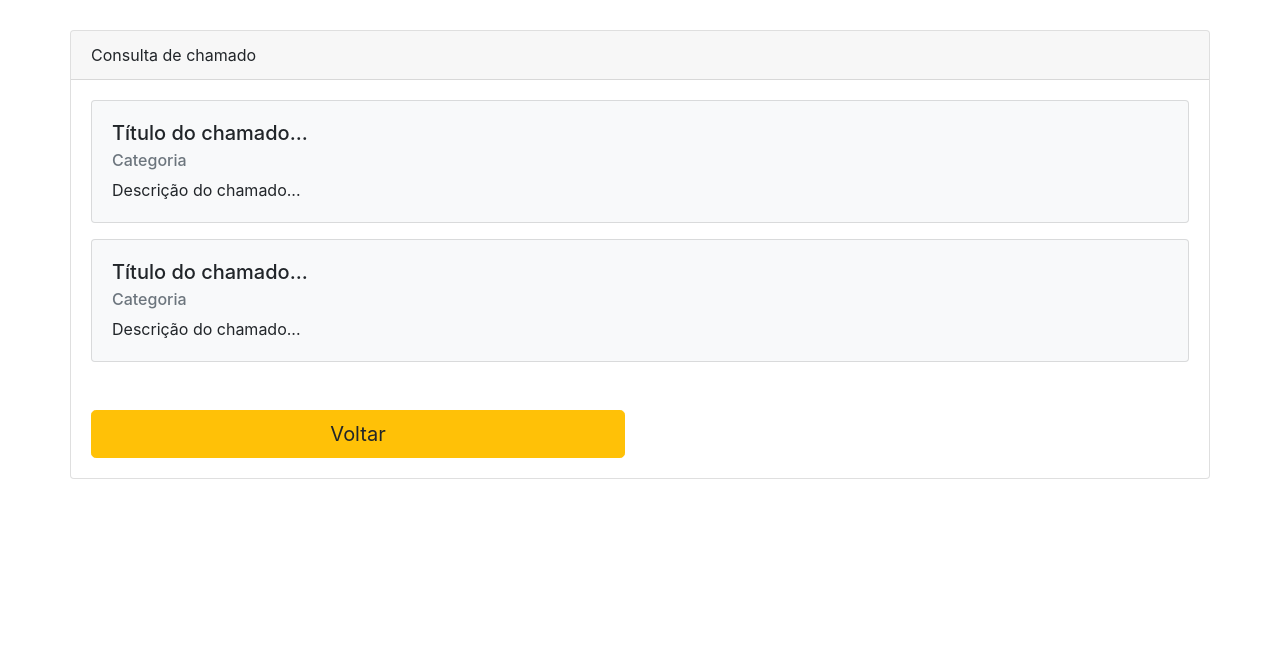
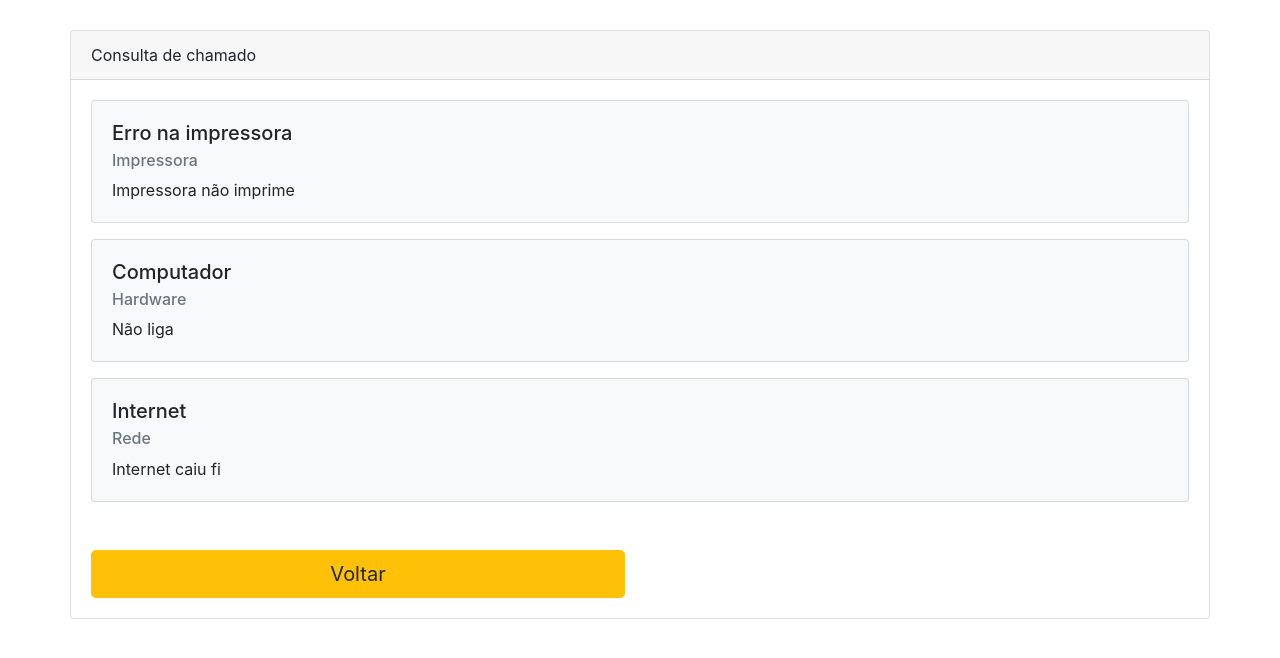
Before and after one commit to wacezin/PHP, a PHP site: page /consultar_chamado.php in a window 1280 px wide. Shown: the part 56-714 px from the top of the page. Run offline with PHP 8.4, Linux system fonts and the light colour scheme; the visitor is signed in with stand-in values (Sample User, id 1).

Commit message:
01 - Help Desk - Consulta de Chamado - OK

```diff
--- a/01 - Help Desk/admin/arquivo.txt
+++ b/01 - Help Desk/admin/arquivo.txt
@@ -1,2 +1,3 @@
-Impressora#Impressora#Ela não imprime.
-Computador#Hardware#Meu compuiter não funciona.
+1#Erro na impressora#Impressora#Impressora não imprime
+3#Computador#Hardware#Não liga
+2#Internet#Rede#Internet caiu fi
--- a/01 - Help Desk/admin/consultar_chamado.php
+++ b/01 - Help Desk/admin/consultar_chamado.php
@@ -1,5 +1,18 @@
 <?php
     require_once "validador_acesso.php";
+?>
+
+<?php
+    $chamados = array();
+    $arquivo = fopen('arquivo.txt', 'r'); // R = READ
+
+    while(!feof($arquivo)){ // LENDO O ARQUIVO
+      $registro = fgets($arquivo); // RETORNANDO A LINHA QUE ELE LEU
+
+      $chamados[] = $registro; // TODO O REGISTRO ESTÁ DENTRO DE CHAMADO
+    }
+
+    fclose($arquivo);
 ?>
 
 <html>
@@ -44,24 +57,25 @@
             </div>
 
             <div class="card-body">
+              <?php
+                 foreach($chamados as $chamado){
+                  $chamado_dados = explode('#', $chamado);
 
+                  if(count($chamado_dados) < 3){
+                    continue;
+                  }
+              ?>
               <div class="card mb-3 bg-light">
                 <div class="card-body">
-                  <h5 class="card-title">Título do chamado...</h5>
-                  <h6 class="card-subtitle mb-2 text-muted">Categoria</h6>
-                  <p class="card-text">Descrição do chamado...</p>
-
+                  <h5 class="card-title"><?= $chamado_dados[1]; ?></h5>
+                  <h6 class="card-subtitle mb-2 text-muted"><?= $chamado_dados[2]; ?></h6>
+                  <p class="card-text"><?= $chamado_dados[3]; ?></p>
                 </div>
               </div>
 
-              <div class="card mb-3 bg-light">
-                <div class="card-body">
-                  <h5 class="card-title">Título do chamado...</h5>
-                  <h6 class="card-subtitle mb-2 text-muted">Categoria</h6>
-                  <p class="card-text">Descrição do chamado...</p>
-
-                </div>
-              </div>
+              <?php
+              }
+              ?>
 
               <div class="row mt-5">
                 <div class="col-6">
```
Also changed, not shown: 01 - Help Desk/admin/registra_chamado.php (+7 -4 lines), 01 - Help Desk/admin/valida_login.php (+6 -2 lines).
